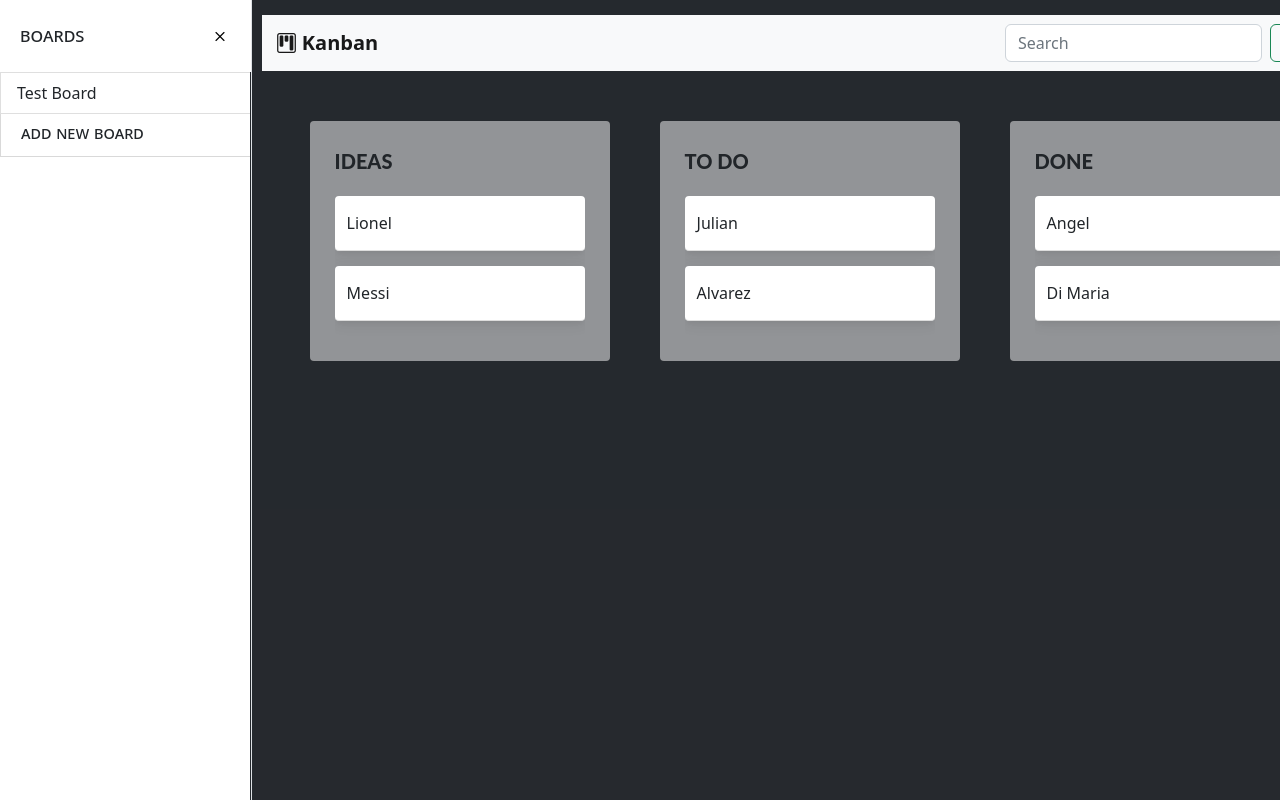
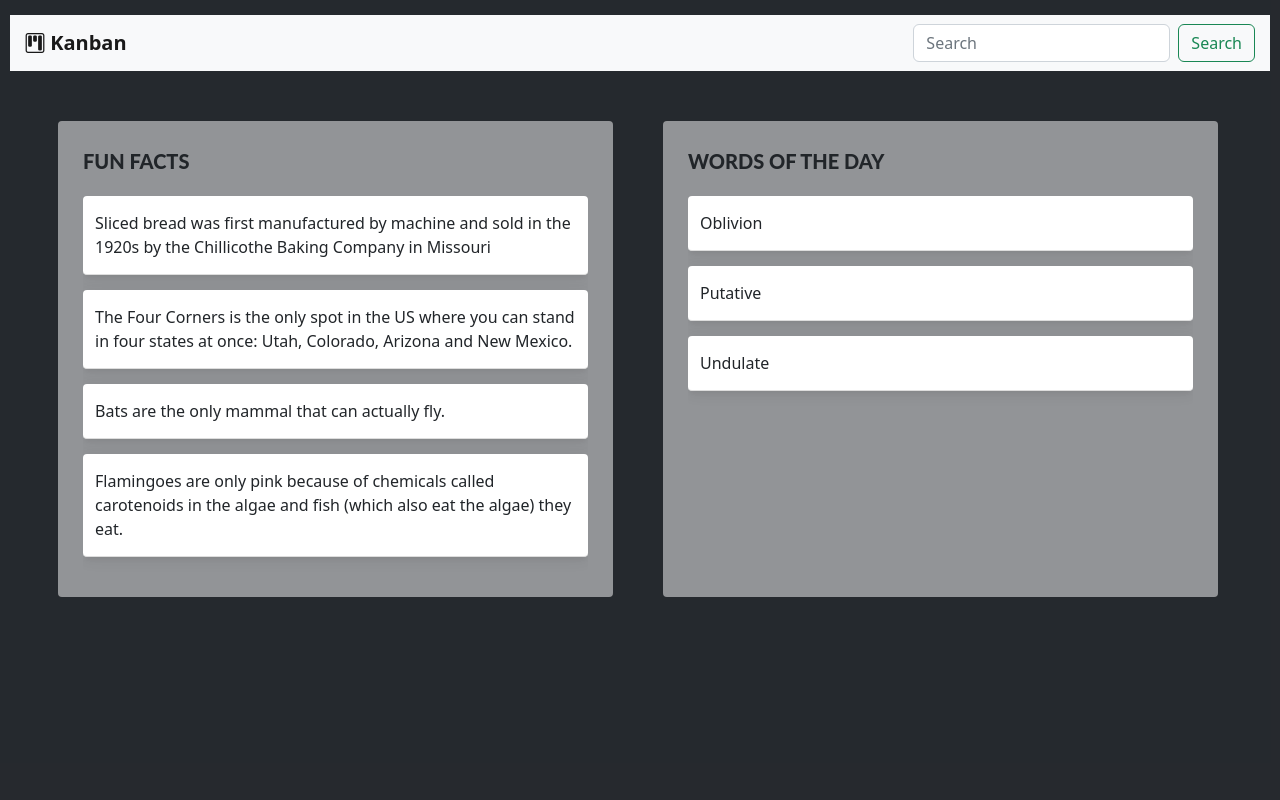
Before and after one commit to m-dorsey/Kanban-Task-Management, an Angular app: page / in a window 1280 px wide. Built offline with nearby package versions, Linux system fonts and the light colour scheme.

Commit message:
only showing column of current board
created model board for on load

```diff
--- a/src/app/main/main.component.html
+++ b/src/app/main/main.component.html
@@ -78,7 +78,7 @@
 
                     <!-- side bar navigation -->
                     <div class="col-auto px-0">
-                        <div id="sidebar" class="collapse collapse-horizontal border-end show">
+                        <div id="sidebar" class="collapse collapse-horizontal border-end">
                             <div class="boards-header text-nowrap">
                                 Boards <i class=" close-sidebar bi bi-x"
                                             data-bs-target="#sidebar"
@@ -127,7 +127,7 @@
 
                         <div class="root" id="root">
 
-                            <div class="board">
+                            <div class="board" id="board">
 
                                 <!-- <div class="board-bar">
                                     <p class="board-name">
@@ -137,9 +137,36 @@
 
                                 <div class="board-wrapper">
 
-                                    <div class="board-columns" *ngFor="let board of boards">
+                                    <!-- if null current board -->
+                                    <!-- <div class="container d-flex justify-content-center" *ngIf="currentBoard == null">
 
-                                            <div class="board-column" *ngFor="let column of board.columns">
+                                        <div class="card null-current-board-card w-50 h-75 mt-5">
+                                            <div class="card-header" style="font-weight: bold; font-size: 22px;">Notice</div>
+                                            <div class="card-body">
+                                                <h5 class="card-title text-center" style="font-variant: small-caps; font-size: 30px;">
+                                                    there is no <br> board selected
+                                                </h5>
+                                                <hr>
+                                                <div class="card-text" style="font-size: 20px">
+                                                    Select a board by clicking the <i class="bi bi-kanban"></i> icon
+                                                    in the top left corner.<br>
+                                                    Proceed by performing one of the following
+                                                    options:
+                                                    <ul>
+                                                        <li>Add new board</li>
+                                                        <li>Select an existing board</li>
+                                                    </ul>
+                                                </div>
+
+                                            </div>
+                                        </div> card
+
+                                    </div> null current board -->
+
+                                    <!-- *ngFor="let board of boards" -->
+                                    <div class="board-columns">
+
+                                            <div class="board-column" *ngFor="let column of currentBoard.columns">
 
                                                 <div class="column-title">
                                                     {{ column.name }}
--- a/src/app/main/main.component.scss
+++ b/src/app/main/main.component.scss
@@ -142,6 +142,10 @@ $sway-type: "sway-left-to-right", "sway-right-to-left";
 .close-sidebar:hover {
     color: red;
     cursor: pointer;
+}
+
+.null-current-board-card {
+    background: rgba(white, 0.75);
 }
 
 
--- a/src/app/main/main.component.ts
+++ b/src/app/main/main.component.ts
@@ -11,61 +11,72 @@ export class MainComponent implements OnInit {
 
   // variables
   boards: Board[] = [];
-  currentBoard?: Board;
+
+  modelBoard: Board = new Board("Model", [
+    new Column("Fun Facts", [
+      "Sliced bread was first manufactured by machine and sold in the 1920s by the Chillicothe Baking Company in Missouri",
+      "The Four Corners is the only spot in the US where you can stand in four states at once: Utah, Colorado, Arizona and New Mexico.",
+      "Bats are the only mammal that can actually fly.",
+      "Flamingoes are only pink because of chemicals called carotenoids in the algae and fish (which also eat the algae) they eat.",
+    ]),
+    new Column("Words of the Day", [
+      "Oblivion",
+      "Putative",
+      "Undulate"
+    ])
+  ]);
+
+  currentBoard: Board = this.modelBoard;
+
+  // var board: Board = new Board('Test Board', [
+  //   new Column('Ideas', [
+  //     "Lionel",
+  //     "Messi"
+  //   ]),
+  //   new Column('To Do', [
+  //     "Julian",
+  //     "Alvarez"
+  //   ]),
+  //   new Column('Done', [
+  //     "Angel",
+  //     "Di Maria"
+  //   ])
+  // ]);
 
   constructor() {
     this.initBoards();
+
   }
 
   ngOnInit(): void {
 
   }
 
-  sidebarToggle() {
-    // var elem = (document.getElementById("sidebar")?.classList);
-    // var toggle = <HTMLElement>document.getElementById("root");
+  initBoards() {
+
+    // show no columns if board not set
+    if (this.currentBoard == this.modelBoard) {
+
+      // sample board
+      console.log("MODEL BOARD SHOWING");
+      this.boards.push(this.modelBoard);
 
 
-    // if (elem?.contains("show")) {
+    } else {
+      console.log("SET BOARD", this.currentBoard);
 
-
-    //   toggle.dataset["bsToggle"] = "collapse";
-    //   toggle.dataset["bsTarget"] = "#sidebar";
-    //   elem.remove("show");
-
-    // }
+    }
 
 
   }
 
-  initBoards() {
-
-    // show no columns if board not set
-    if (this.currentBoard == undefined) {
-      console.log("NO SET BOARD");
-    } else {
-      console.log("SET BOARD", this.currentBoard);
-    }
-
-    console.log(this.currentBoard);
-
-    var board: Board = new Board('Test Board', [
-      new Column('Ideas', [
-        "Lionel",
-        "Messi"
-      ]),
-      new Column('To Do', [
-        "Julian",
-        "Alvarez"
-      ]),
-      new Column('Done', [
-        "Angel",
-        "Di Maria"
-      ])
-    ]);
-
-    this.boards.push(board);
-  }
+  // showBoards() {
+  //   if (this.currentBoard == undefined) {
+  //     console.log("no set board");
+  //     // var elem = <HTMLElement> document.getElementById("board");
+  //     // elem.style.visibility = "hidden";
+  //   }
+  // }
 
   addNewBoard() {
     console.log("Add new board");
@@ -76,9 +87,11 @@ export class MainComponent implements OnInit {
       ])
     ]);
     this.boards.push(b);
+
   }
 
   setCurrentBoard(board: Board) {
+
     console.log("set", board);
 
     // set current board, get DOM
@@ -86,7 +99,7 @@ export class MainComponent implements OnInit {
     var elements = <HTMLCollection> (document.getElementById("sidebar-nav")?.children);
 
     // remove active from all other children
-    for (let i = 0; i < elements.length-1; i++) {
+    for (let i = 0; i < elements.length; i++) {
       (elements.item(i)?.classList.remove("active"));
     }
 
@@ -94,8 +107,10 @@ export class MainComponent implements OnInit {
     var index = this.boards.indexOf(board);
     var boardElem = (elements?.item(index));
     (boardElem?.classList.add("active"));
+    var boardDisplay = <HTMLElement> (document.getElementById("board"));
+    boardDisplay.style.visibility = "visible";
 
-    this.initBoards();
+    // this.initBoards();
 
   }
 
```
